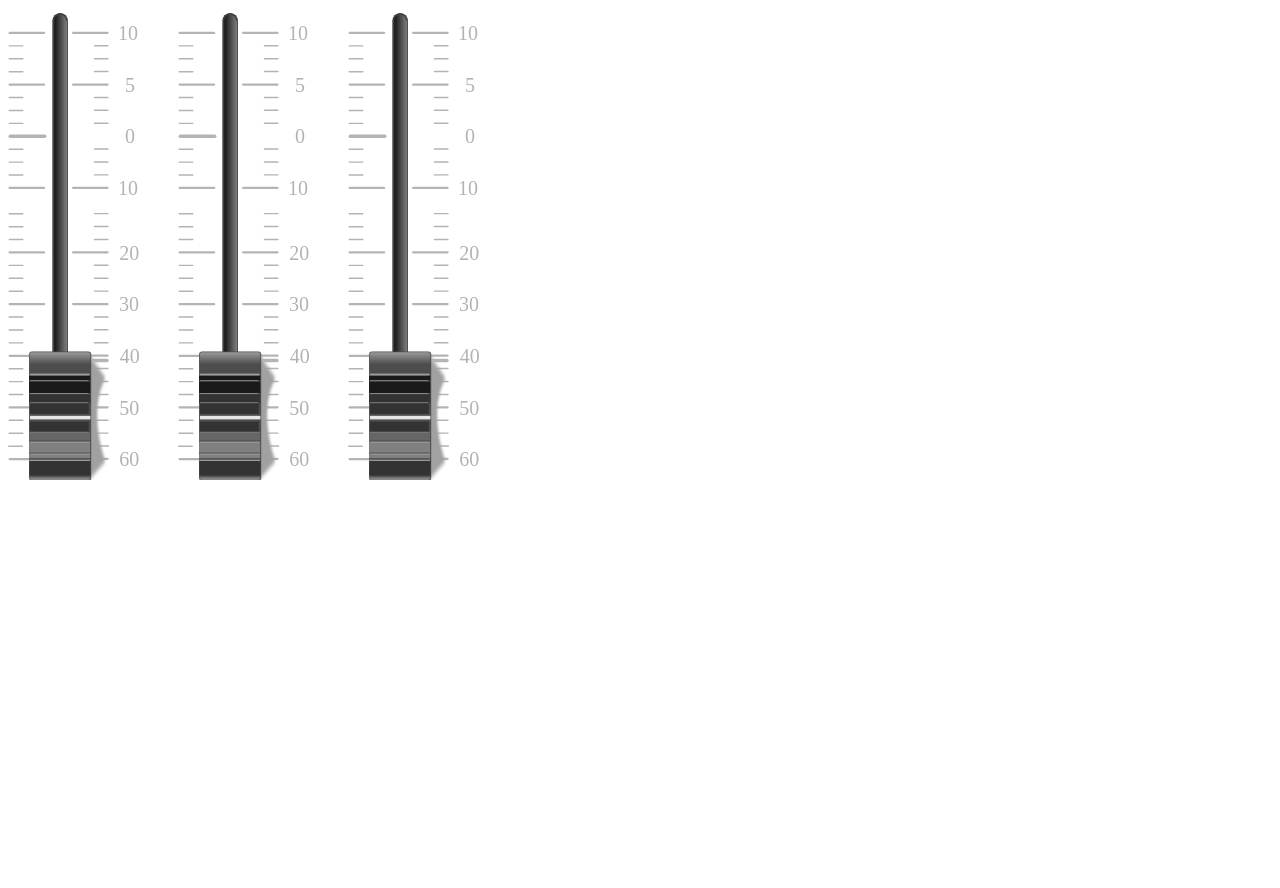
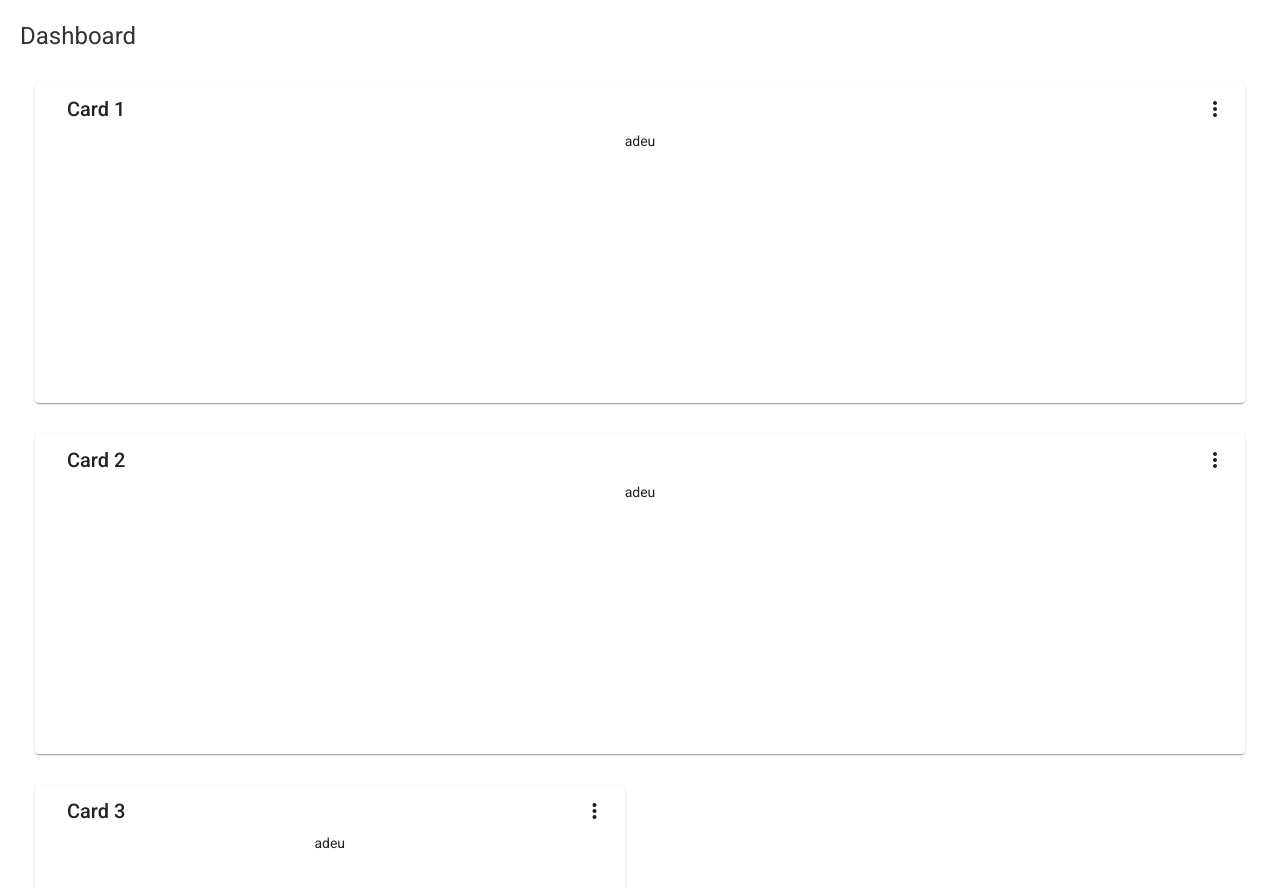
Before and after one commit to abadiag/ClapsAppAngular, an Angular app: page / in a window 1280 px wide. Shown: the top 888 px of the page. Before the commit the page ends 800 px from the top, so only its background shows below. Built offline with nearby package versions, Linux system fonts and the light colour scheme.

Commit message:
added dashboard

```diff
--- a/angular.json
+++ b/angular.json
@@ -27,6 +27,7 @@
               "src/assets"
             ],
             "styles": [
+              "./node_modules/@angular/material/prebuilt-themes/indigo-pink.css",
               "src/styles.css"
             ],
             "scripts": []
@@ -94,6 +95,7 @@
               "src/assets"
             ],
             "styles": [
+              "./node_modules/@angular/material/prebuilt-themes/indigo-pink.css",
               "src/styles.css"
             ],
             "scripts": []
--- a/package.json
+++ b/package.json
@@ -11,10 +11,12 @@
   "private": true,
   "dependencies": {
     "@angular/animations": "~13.3.0",
+    "@angular/cdk": "^13.3.9",
     "@angular/common": "~13.3.0",
     "@angular/compiler": "~13.3.0",
     "@angular/core": "~13.3.0",
     "@angular/forms": "~13.3.0",
+    "@angular/material": "^13.3.9",
     "@angular/platform-browser": "~13.3.0",
     "@angular/platform-browser-dynamic": "~13.3.0",
     "@angular/router": "~13.3.0",
--- a/src/app/app.component.html
+++ b/src/app/app.component.html
@@ -304,8 +304,6 @@
 
 <!-- Toolbar -->
 <div>
-<app-fader></app-fader>
-<app-fader></app-fader>
-<app-fader></app-fader>
+<app-dash></app-dash>
 </div>
 <router-outlet></router-outlet>
--- /dev/null
+++ b/src/app/components/dash/dash.component.css
@@ -0,0 +1,21 @@
+.grid-container {
+  margin: 20px;
+}
+
+.dashboard-card {
+  position: absolute;
+  top: 15px;
+  left: 15px;
+  right: 15px;
+  bottom: 15px;
+}
+
+.more-button {
+  position: absolute;
+  top: 5px;
+  right: 10px;
+}
+
+.dashboard-card-content {
+  text-align: center;
+}
--- /dev/null
+++ b/src/app/components/dash/dash.component.html
@@ -0,0 +1,24 @@
+<div class="grid-container">
+  <h1 class="mat-h1">Dashboard</h1>
+  <mat-grid-list cols="2" rowHeight="350px">
+    <mat-grid-tile *ngFor="let card of cards | async" [colspan]="card.cols" [rowspan]="card.rows">
+      <mat-card class="dashboard-card">
+        <mat-card-header>
+          <mat-card-title>
+            {{card.title}}
+            <button mat-icon-button class="more-button" [matMenuTriggerFor]="menu" aria-label="Toggle menu">
+              <mat-icon>more_vert</mat-icon>
+            </button>
+            <mat-menu #menu="matMenu" xPosition="before">
+              <button mat-menu-item>Expand</button>
+              <button mat-menu-item>Remove</button>
+            </mat-menu>
+          </mat-card-title>
+        </mat-card-header>
+        <mat-card-content class="dashboard-card-content">
+          <div>{{card.some}}</div>
+        </mat-card-content>
+      </mat-card>
+    </mat-grid-tile>
+  </mat-grid-list>
+</div>
--- /dev/null
+++ b/src/app/components/dash/dash.component.ts
@@ -0,0 +1,34 @@
+import { Component } from '@angular/core';
+import { map } from 'rxjs/operators';
+import { Breakpoints, BreakpointObserver } from '@angular/cdk/layout';
+
+@Component({
+  selector: 'app-dash',
+  templateUrl: './dash.component.html',
+  styleUrls: ['./dash.component.css']
+})
+export class DashComponent {
+  /** Based on the screen size, switch from standard to one column per row */
+  cards = this.breakpointObserver.observe(Breakpoints.Handset).pipe(
+    map(({ matches }) => {
+      if (matches) {
+        // not fits on current
+        return [
+          { title: 'Card 1', cols: 1, rows: 1, some: "hola" },
+          { title: 'Card 2', cols: 1, rows: 1 , some: "hola"},
+          { title: 'Card 3', cols: 1, rows: 1 , some: "hola"},
+          { title: 'Card 4', cols: 1, rows: 1 , some: "hola"}
+        ];
+      }
+      // fits on current screen
+      return [
+        { title: 'Card 1', cols: 2, rows: 1 , some: "adeu"},
+        { title: 'Card 2', cols: 2, rows: 1 , some: "adeu"},
+        { title: 'Card 3', cols: 1, rows: 2 , some: "adeu"},
+        { title: 'Card 4', cols: 2, rows: 1 , some: "adeu"}
+      ];
+    })
+  );
+
+  constructor(private breakpointObserver: BreakpointObserver) {}
+}
--- a/src/index.html
+++ b/src/index.html
@@ -6,8 +6,11 @@
   <base href="/">
   <meta name="viewport" content="width=device-width, initial-scale=1">
   <link rel="icon" type="image/x-icon" href="favicon.ico">
+  <link rel="preconnect" href="https://fonts.gstatic.com">
+  <link href="https://fonts.googleapis.com/css2?family=Roboto:wght@300;400;500&display=swap" rel="stylesheet">
+  <link href="https://fonts.googleapis.com/icon?family=Material+Icons" rel="stylesheet">
 </head>
-<body>
+<body class="mat-typography">
   <app-root></app-root>
 </body>
 </html>
--- a/src/styles.css
+++ b/src/styles.css
@@ -1 +1,4 @@
 /* You can add global styles to this file, and also import other style files */
+
+html, body { height: 100%; }
+body { margin: 0; font-family: Roboto, "Helvetica Neue", sans-serif; }
```
Also changed, not shown: src/app/app.module.ts (+23 -2 lines), 2 other files (tests, documents, lock files or other folders).
